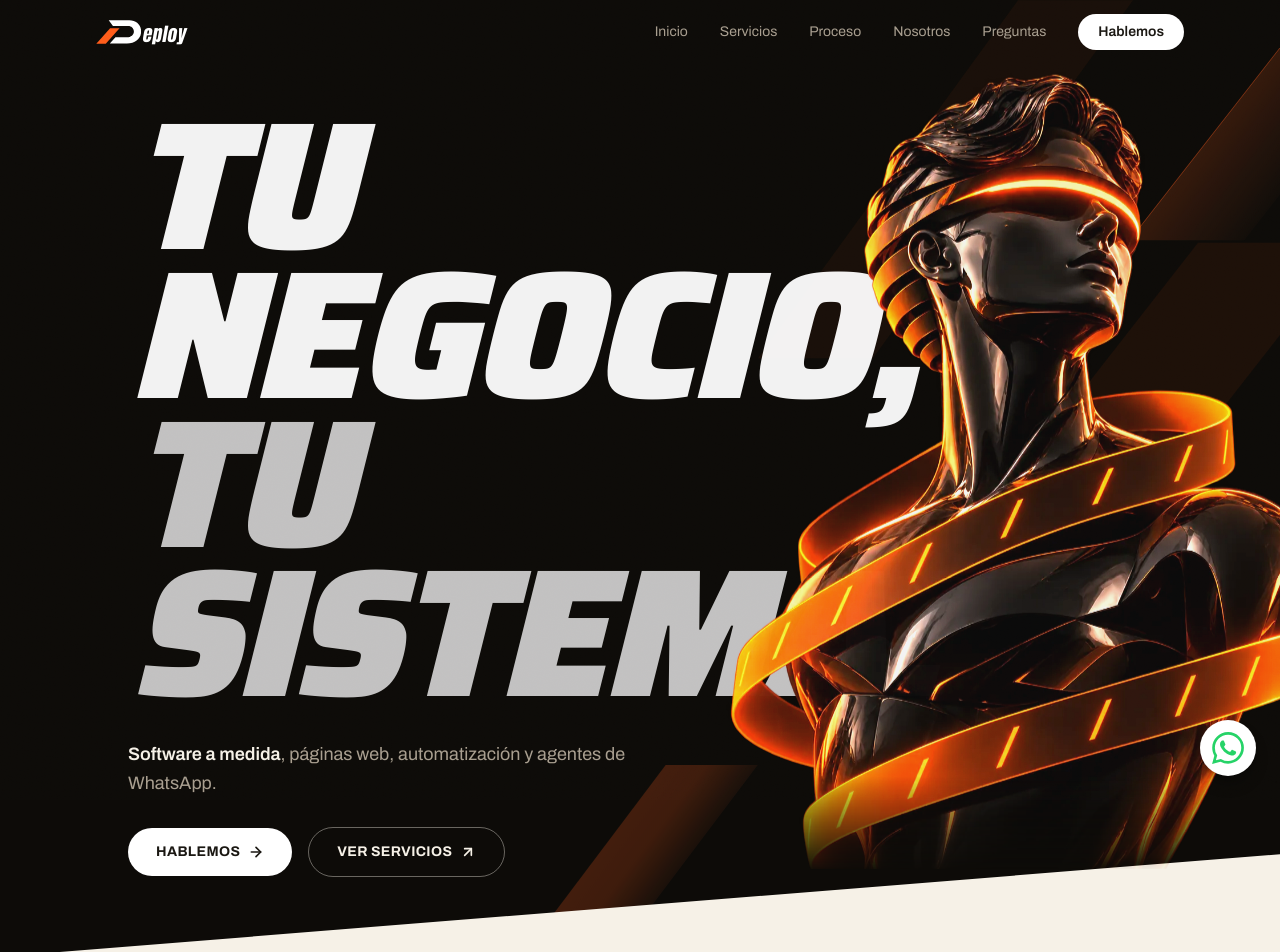
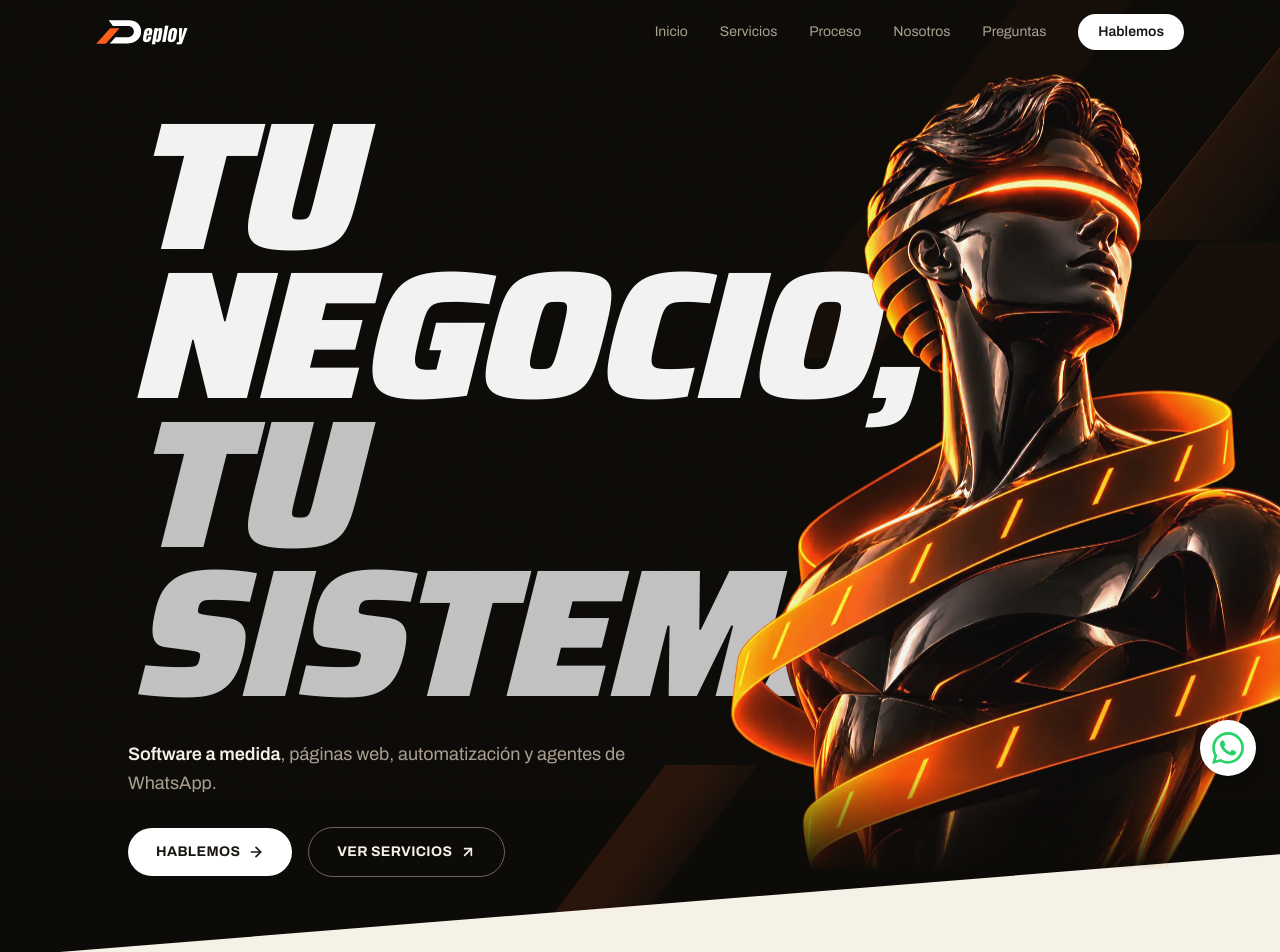
Before and after one commit to iadatabraian-ctrl/web-, a Next.js app: page / in a window 1280 px wide. Shown: the top 952 px of the page. Built offline with nearby package versions, Linux system fonts and the light colour scheme.

Commit message:
Hero: barras de fondo con menos intensidad
Co-Authored-By: Claude Sonnet 5.5 <noreply@anthropic.com>
Claude-Session: https://claude.ai/code/session_016CR8bjtqut3mFtFLKQPjVK

```diff
--- a/components/Bar.tsx
+++ b/components/Bar.tsx
@@ -15,13 +15,15 @@ export type BarStyle = {
   fill: string;
   /** línea fina brillante en uno de los bordes */
   edge?: "left" | "right";
+  /** opacidad de la línea del borde (por defecto 0.88) */
+  edgeAlpha?: number;
   /** la barra se enciende hacia abajo */
   fadeTop?: boolean;
 };
 
 export function Bar({ className = "", style, i = 0 }: { className?: string; style: BarStyle; i?: number }) {
-  const { skew, origin, fill, edge, fadeTop, ...pos } = style;
-  const line = "1.5px solid rgba(255,92,26,0.88)";
+  const { skew, origin, fill, edge, edgeAlpha = 0.88, fadeTop, ...pos } = style;
+  const line = `1.5px solid rgba(255,92,26,${edgeAlpha})`;
   const mask = fadeTop ? "linear-gradient(to bottom, transparent 0%, #000 65%)" : undefined;
   return (
     <span
--- a/components/Hero.tsx
+++ b/components/Hero.tsx
@@ -38,13 +38,13 @@ export function Hero() {
           inicio y fin cortados y un degradé a lo ancho de la barra. Sin halos redondos. */}
       <div aria-hidden="true" className="pointer-events-none absolute inset-0 overflow-hidden">
         {/* Celular */}
-        <Bar className="lg:hidden" style={{ right: "4vw", top: "-8vw", width: "13vw", height: "150vw", skew: 37, origin: "100% 0", fill: "rgba(255,92,26,0.08)" }} i={0} />
-        <Bar className="lg:hidden" style={{ left: "-5.3vw", bottom: 0, width: "21vw", height: "52vw", skew: 37, origin: "0 100%", fill: "linear-gradient(to right, rgba(255,92,26,0.48), rgba(255,92,26,0.00))", edge: "left", fadeTop: true }}  i={2} />
+        <Bar className="lg:hidden" style={{ right: "4vw", top: "-8vw", width: "13vw", height: "150vw", skew: 37, origin: "100% 0", fill: "rgba(255,92,26,0.04)" }} i={0} />
+        <Bar className="lg:hidden" style={{ left: "-5.3vw", bottom: 0, width: "21vw", height: "52vw", skew: 37, origin: "0 100%", fill: "linear-gradient(to right, rgba(255,92,26,0.26), rgba(255,92,26,0))", edge: "left", edgeAlpha: 0.5, fadeTop: true }}  i={2} />
         {/* Laptop */}
-        <Bar className="max-lg:hidden" style={{ left: "40.7vw", bottom: 0, width: "7.2vw", height: "15vw", skew: 37, origin: "0 100%", fill: "linear-gradient(to right, rgba(255,92,26,0.43), rgba(255,92,26,0.40) 45%, rgba(255,92,26,0.10))" }}  i={3} />
-        <Bar className="max-lg:hidden" style={{ left: "102.8vw", top: 0, width: "9vw", height: "18.7vw", skew: 38, origin: "0 0", fill: "linear-gradient(to right, rgba(255,92,26,0.30), rgba(255,92,26,0.03))", edge: "left" }}  i={4} />
-        <Bar className="max-lg:hidden" style={{ left: "93.6vw", top: "18.7vw", width: "12vw", height: "35vw", skew: 38, origin: "0 0", fill: "rgba(255,92,26,0.11)" }}  i={5} />
-        <Bar className="max-lg:hidden" style={{ left: "79.5vw", top: 0, width: "9vw", height: "28vw", skew: 36, origin: "0 0", fill: "rgba(255,92,26,0.10)" }}  i={6} />
+        <Bar className="max-lg:hidden" style={{ left: "40.7vw", bottom: 0, width: "7.2vw", height: "15vw", skew: 37, origin: "0 100%", fill: "linear-gradient(to right, rgba(255,92,26,0.24), rgba(255,92,26,0.22) 45%, rgba(255,92,26,0.06))" }}  i={3} />
+        <Bar className="max-lg:hidden" style={{ left: "102.8vw", top: 0, width: "9vw", height: "18.7vw", skew: 38, origin: "0 0", fill: "linear-gradient(to right, rgba(255,92,26,0.17), rgba(255,92,26,0.02))", edge: "left", edgeAlpha: 0.5 }}  i={4} />
+        <Bar className="max-lg:hidden" style={{ left: "93.6vw", top: "18.7vw", width: "12vw", height: "35vw", skew: 38, origin: "0 0", fill: "rgba(255,92,26,0.06)" }}  i={5} />
+        <Bar className="max-lg:hidden" style={{ left: "79.5vw", top: 0, width: "9vw", height: "28vw", skew: 36, origin: "0 0", fill: "rgba(255,92,26,0.06)" }}  i={6} />
       </div>
 
       {/* Titular gigante, detrás de la figura */}
```
